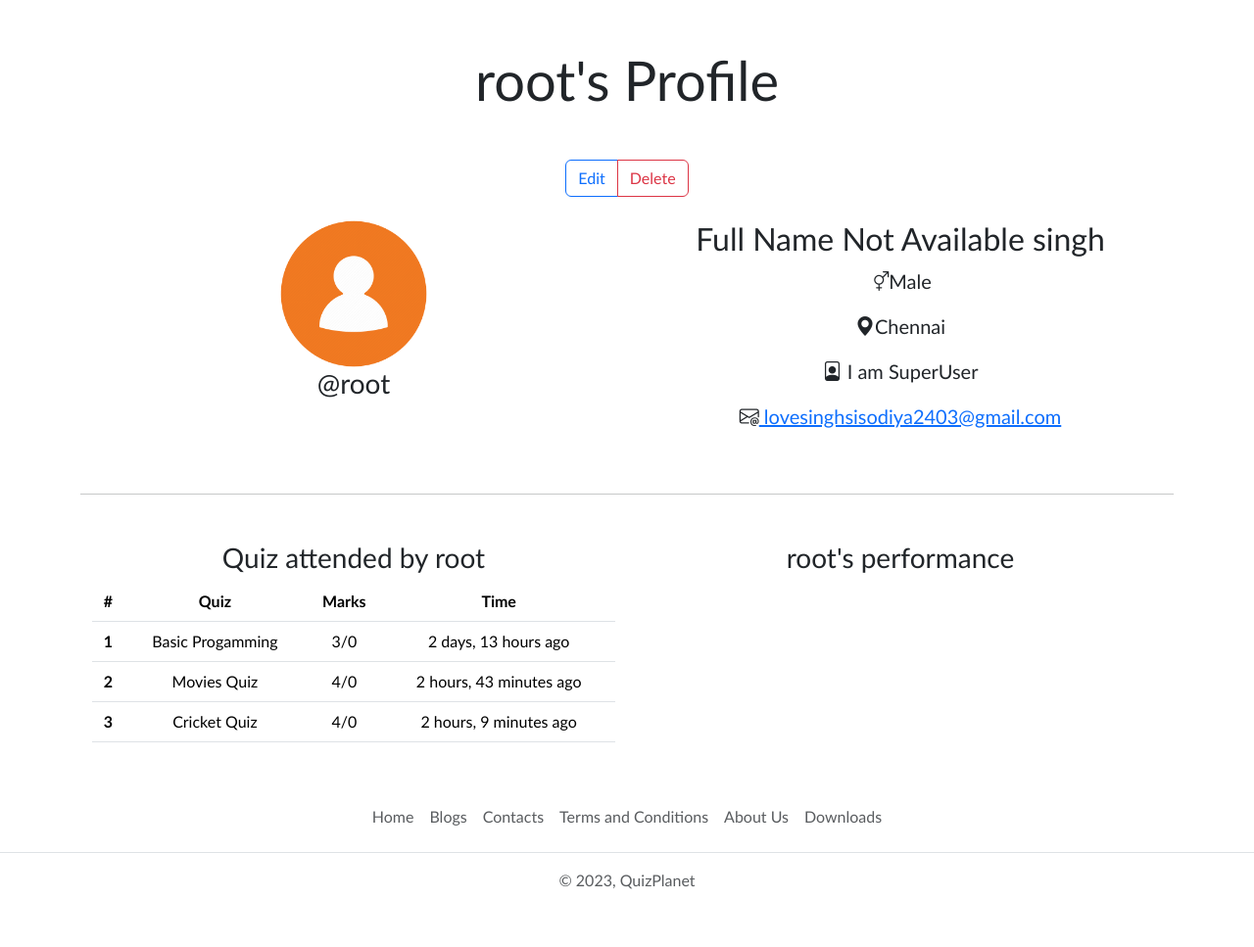
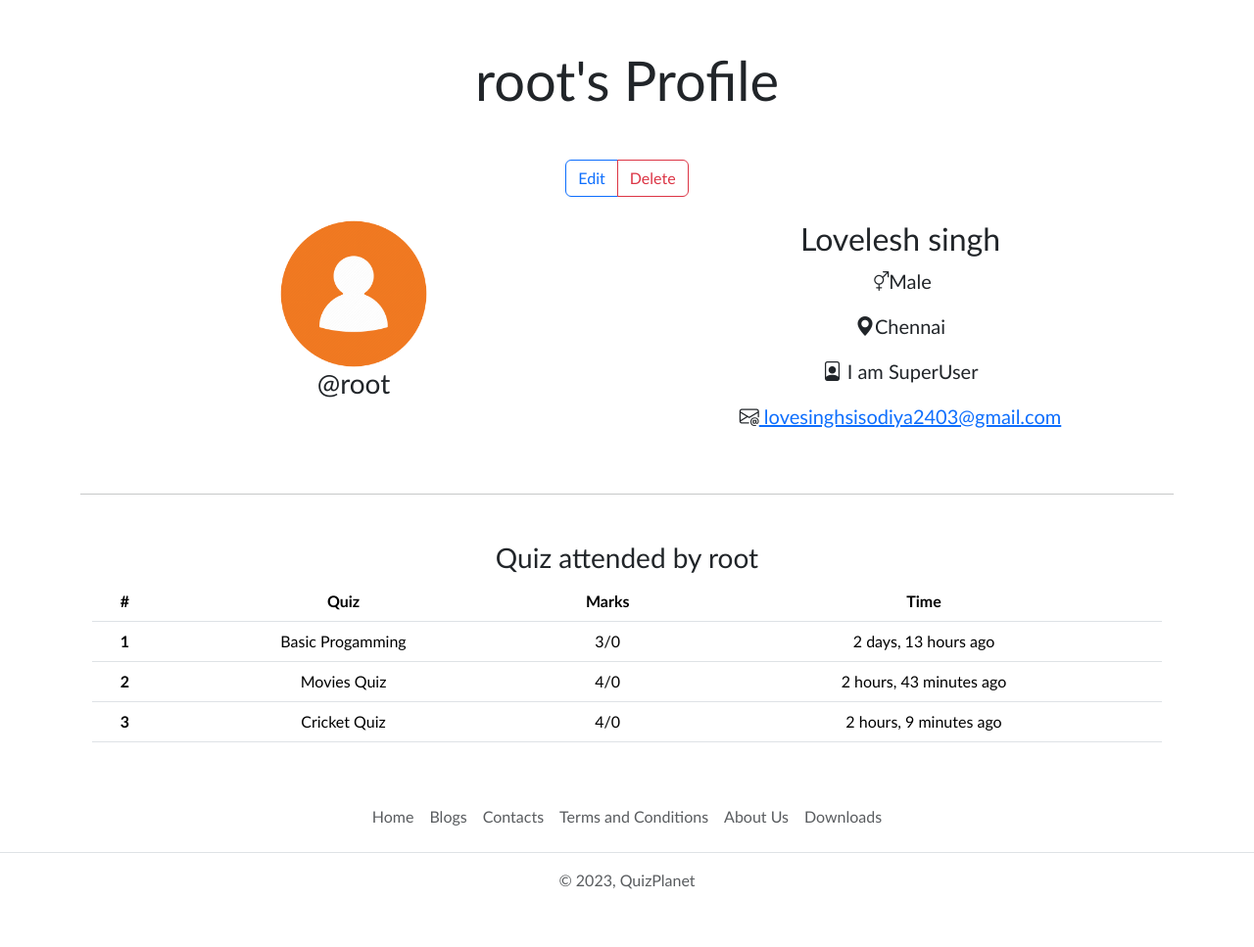
Before and after one commit to LoveleshSingh24/myenv, a Django app: page /user/profile/root in a window 1280 px wide. Shown: the part 56-1023 px from the top of the page at 98% size. Run offline with Django 5.2, Linux system fonts and the light colour scheme; a user stored in the database is signed in; data comes from the database, SQL or seed files in the repository.

Commit message:
Project Completed

```diff
--- a/QuizPlanet/templates/profile.html
+++ b/QuizPlanet/templates/profile.html
@@ -23,7 +23,7 @@
                     <h2 class="fs-3">@{{user_profile.user.username}}</h2>
                 </div>
                 <div class="col-12">
-                    <h2>{{user_profile.user.username.first_name|default:"Full Name Not Available"}} {{user_profile.user.last_name}} </h2>
+                    <h2>{{user_profile.user.first_name|default:"Full Name Not Available"}} {{user_profile.user.last_name}} </h2>
                     <p class="fs-5"><i class="bi bi-gender-ambiguous"></i>{{user_profile.gender|default:"Gender Not Available"}}</p>
                     <p class="fs-5"><i class="bi bi-geo-alt-fill"></i>{{user_profile.location|default:"Location Not Available"}}</p>
                     <p class="fs-5"><i class="bi bi-file-person"></i> {{user_profile.bio|default:"Bio Not Available"}}</p>
@@ -37,7 +37,7 @@
         <hr class="my-5">
 
         <div class="container">
-            <div class="row row-cols-sm-1 row-cols-md-1 row-cols-lg-2">
+            <div class="row row-cols-sm-1 row-cols-md-1 row-cols-lg-1">
                 <div class="col-12">
                     <h3>Quiz attended by {{user_profile.user.username}}</h3>
                     <table class="table">
@@ -61,9 +61,6 @@
                         </tbody>
                     </table>
                 </div>
-                <div class="col-12">
-                    <h3>{{user_profile.user.username }}'s performance</h3>
-                </div>
             </div>
         </div>
     </div>
```
Also changed, not shown: QuizPlanet/templates/welcome.html (+5 -4 lines), QuizPlanet/media/profile_images/super_user.png (added), 3 other files.
